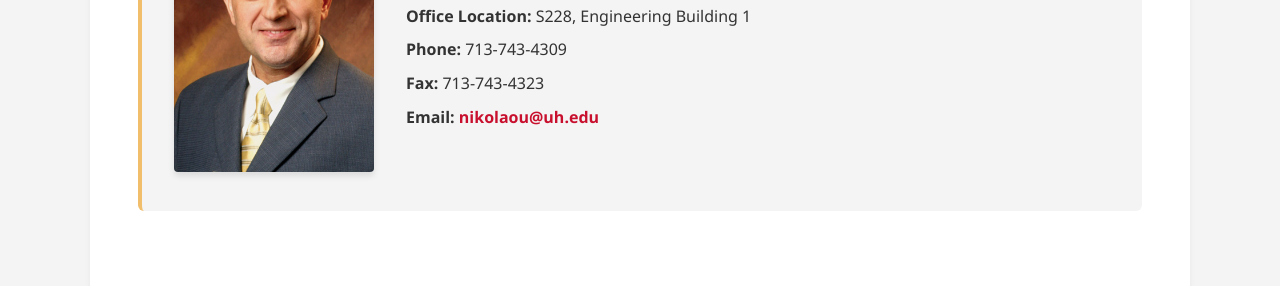
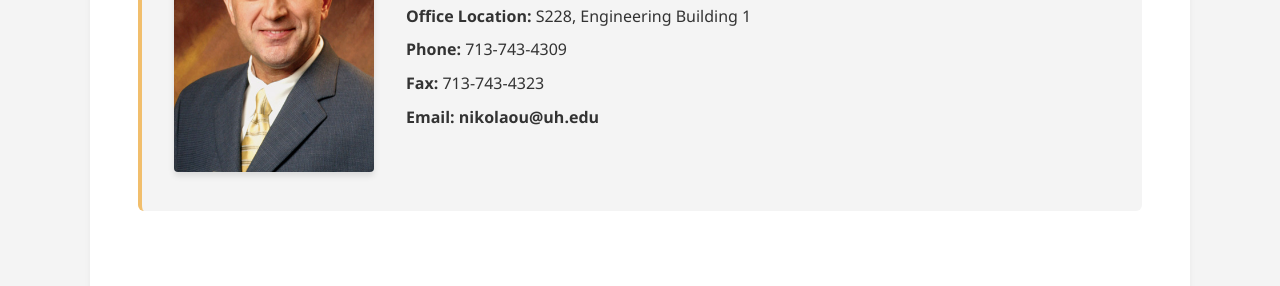
Before and after one commit to GALGAT/nikolaou-lab, a Jekyll site: the page built from students.html, in a window 1280 px wide. Shown: the part 413-699 px from the top of the page. Built offline with Jekyll 4.4.1, drawn with Linux system fonts in a browser that asks for light colours.

Commit message:
Update .pi-email color to dark gray
Changed the color of the .pi-email class from red to dark gray.

```diff
--- a/css/style.css
+++ b/css/style.css
@@ -272,7 +272,7 @@ footer {
 }
 
 .pi-email {
-    color: #C8102E; /* Uses the red color shown in your screenshot */
+    color: #333333; /* Uses the red color shown in your screenshot */
     text-decoration: none;
     font-weight: 600;
 }
```
